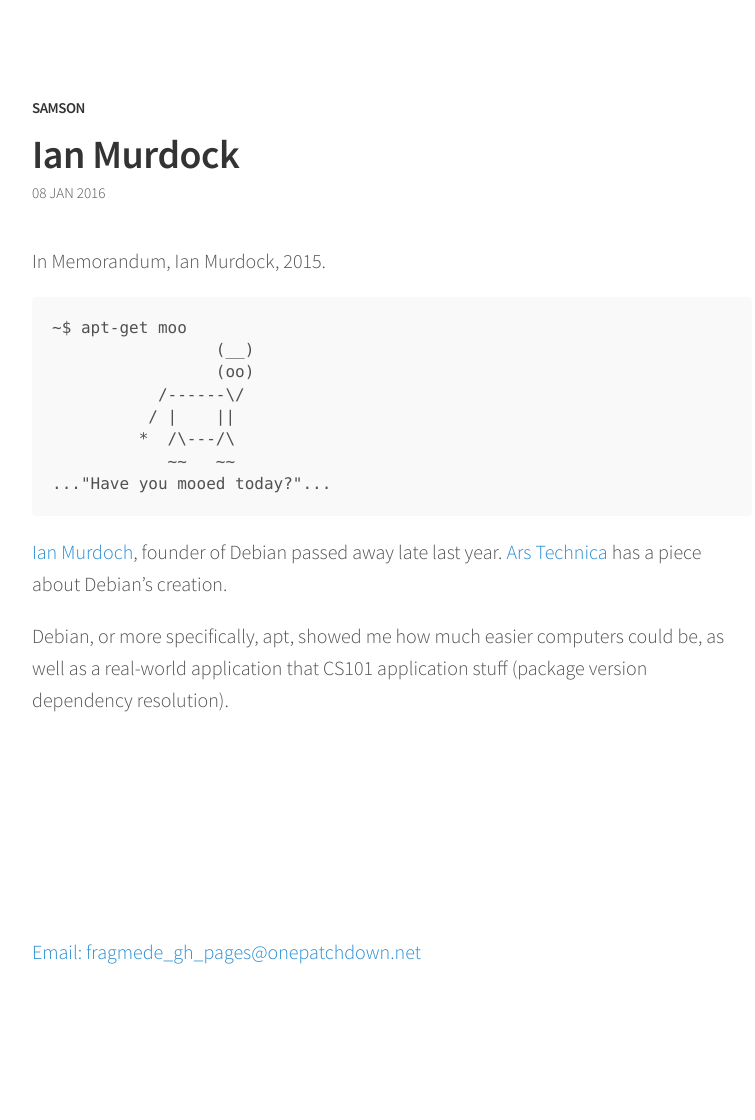
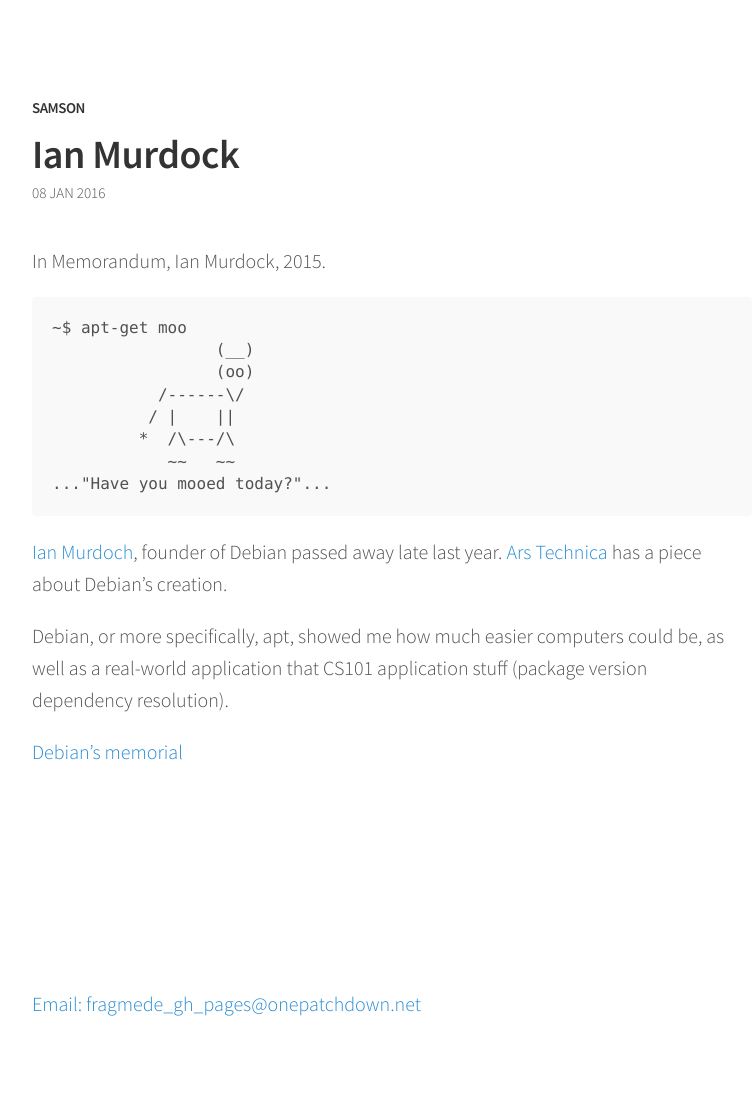
Before and after one commit to fragmede/fragmede.github.io, a Jekyll site: the page built from _posts/2016-01-07-ian-murdock.markdown, in a window 1280 px wide. Shown: the whole page, without its empty margins (248-1003 px from the left). Built offline with Jekyll 4.4.1, drawn with Linux system fonts in a browser that asks for light colours; before the commit the page ends 1068 px from its top, so only the background shows below that.

Commit message:
Add Debian.org link to post about Ian Murdock.

```diff
--- a/_posts/2016-01-07-ian-murdock.markdown
+++ b/_posts/2016-01-07-ian-murdock.markdown
@@ -22,3 +22,5 @@
 Debian, or more specifically, apt, showed me how much easier computers could
 be, as well as a real-world application that CS101 application stuff (package
 version dependency resolution).
+
+[Debian's memorial](https://bits.debian.org/2015/12/mourning-ian-murdock.html)
```
